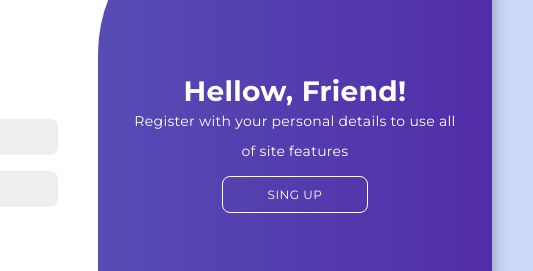
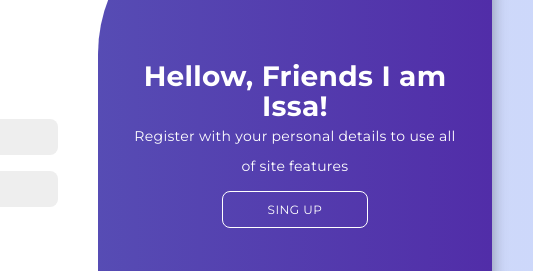
Before and after one commit to ciisejanax/Login-Website, a plain HTML site: page index.html in a window 1280 px wide. Shown: the part 256-527 px from the top of the page, 542-1075 px from the left. Drawn offline with Linux system fonts and the light colour scheme.

Commit message:
Update index.html

```diff
--- a/index.html
+++ b/index.html
@@ -52,7 +52,7 @@
                     <button class="hidden" id="login">Sing In</button>
                 </div>
                 <div class="toggle-panel toggle-right">
-                    <h1>Hellow, Friend!</h1>
+                    <h1>Hellow, Friends I am Issa!</h1>
                     <p>Register with your personal details to use all of site features</p>
                     <button class="hidden" id="register">Sing Up</button>
                 </div>
```
